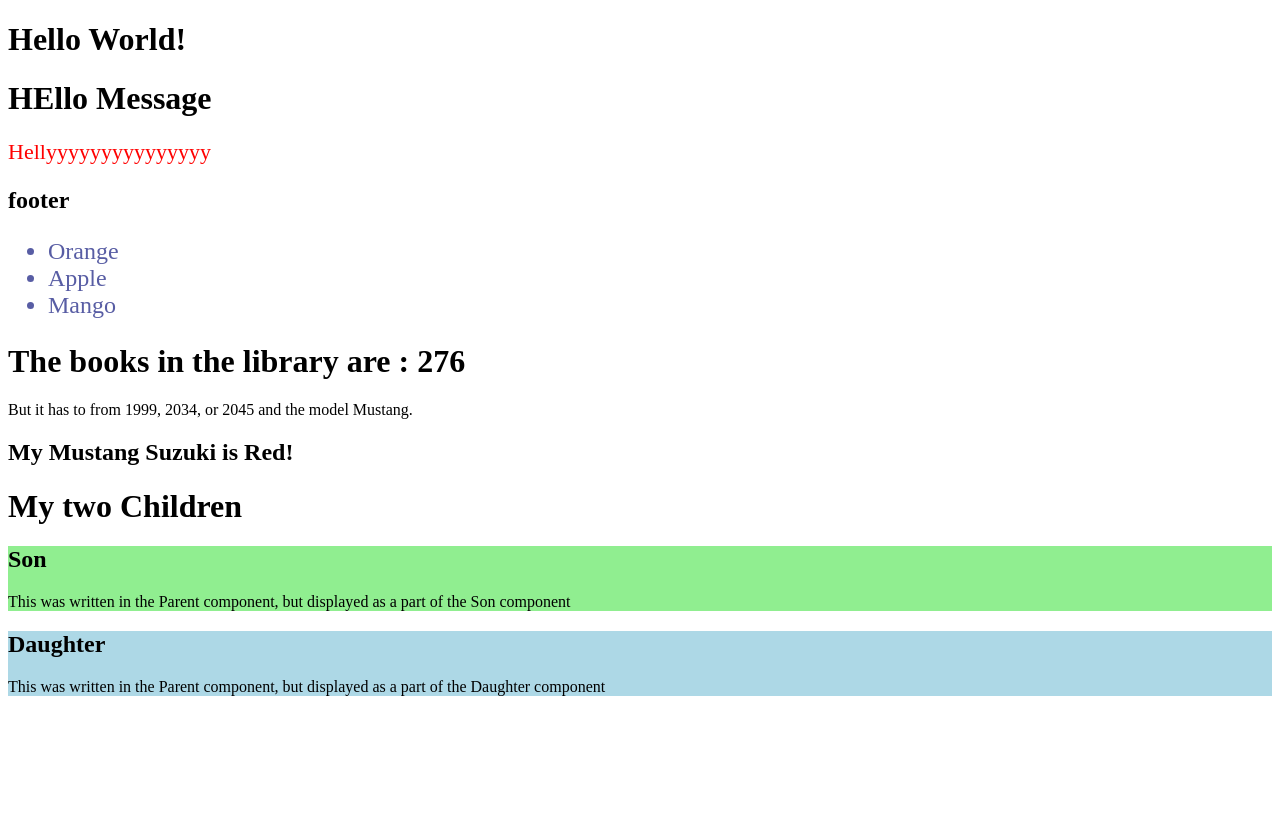
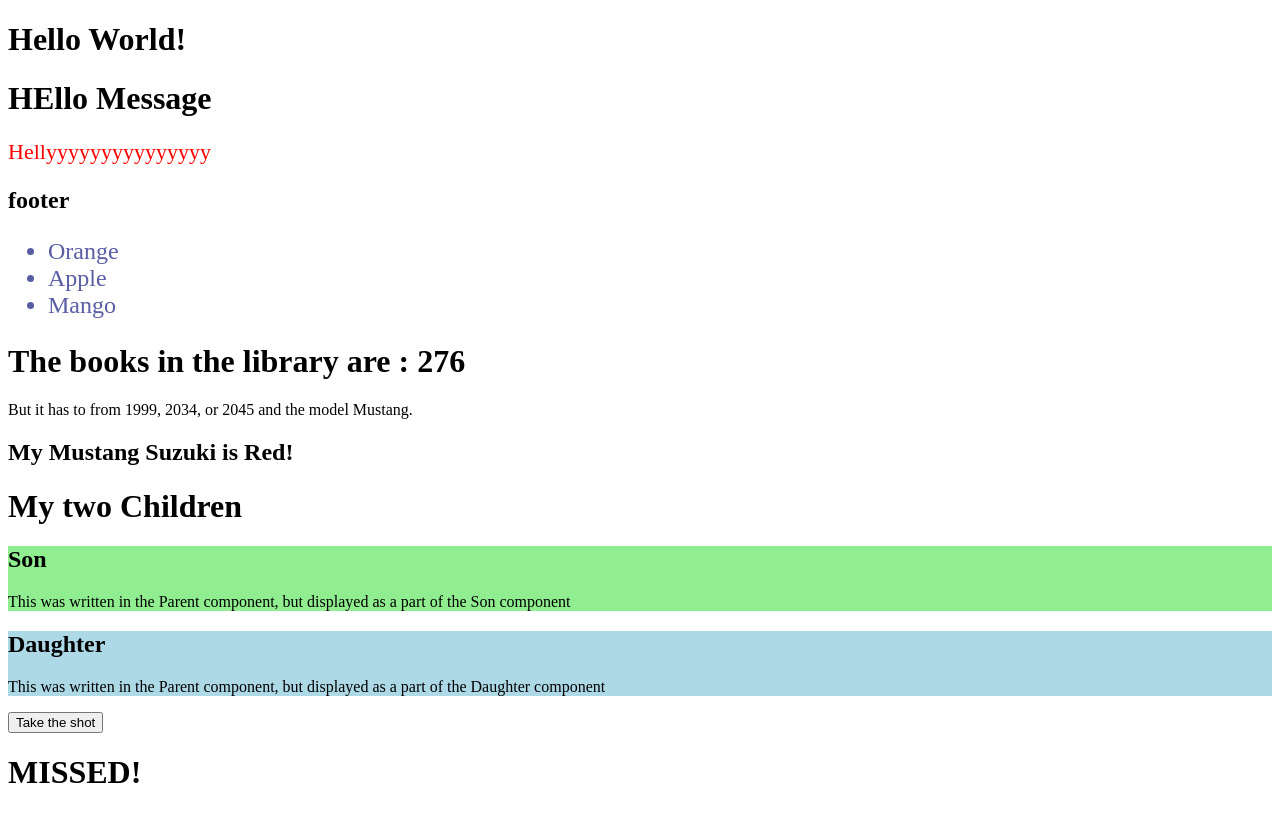
Before and after one commit to Dianah-Porter/ReactJS, a React (Vite) app in the folder my-react-app/: page / in a window 1280 px wide. Built offline with nearby package versions, Linux system fonts and the light colour scheme.

Commit message:
feat: conditionals

```diff
--- a/my-react-app/src/App.tsx
+++ b/my-react-app/src/App.tsx
@@ -2,9 +2,11 @@ import HelloMessage from "./HelloMessage";
 import Great from "./Great";
 import Mapc from "./components/Mapc";
 import Calculate from "./components/JsxE";
-import Props from "./components/props";
+import Props from "./components/Props";
 import Cars from "./components/Destructuring";
 import Parent from "./components/Pchildren";
+import Football from "./components/events";
+import Goal from "./components/conditionals";
 
 
 function Footer (){
@@ -25,6 +27,8 @@ function App() {
       <Props years={x} info={y}/>
       <Cars color="Red" brand="Mustang" year={1969} model="Suzuki" />
       <Parent />
+      <Football />
+      <Goal isGoal={false}/>
     </div>
   );
 }
--- /dev/null
+++ b/my-react-app/src/components/Conditionals.tsx
@@ -0,0 +1,16 @@
+function MissedGoal(){
+    return <h1>MISSED!</h1>
+}
+function MadeGoal(){
+    return <h1>Goal!</h1>
+}
+function Goal(props: any){
+    const isGoal = props.isGoal;
+    if(isGoal){
+        return <MadeGoal />
+    }
+    else{
+        return <MissedGoal />
+    }
+}
+export default Goal;
--- a/my-react-app/src/components/events.tsx
+++ b/my-react-app/src/components/events.tsx
@@ -0,0 +1,9 @@
+function Football(){
+    const shoot = () => {
+        alert("Great shot!");
+    }
+    return (
+        <button onClick={shoot}> Take the shot</button>
+    );
+}
+export default Football;
```
